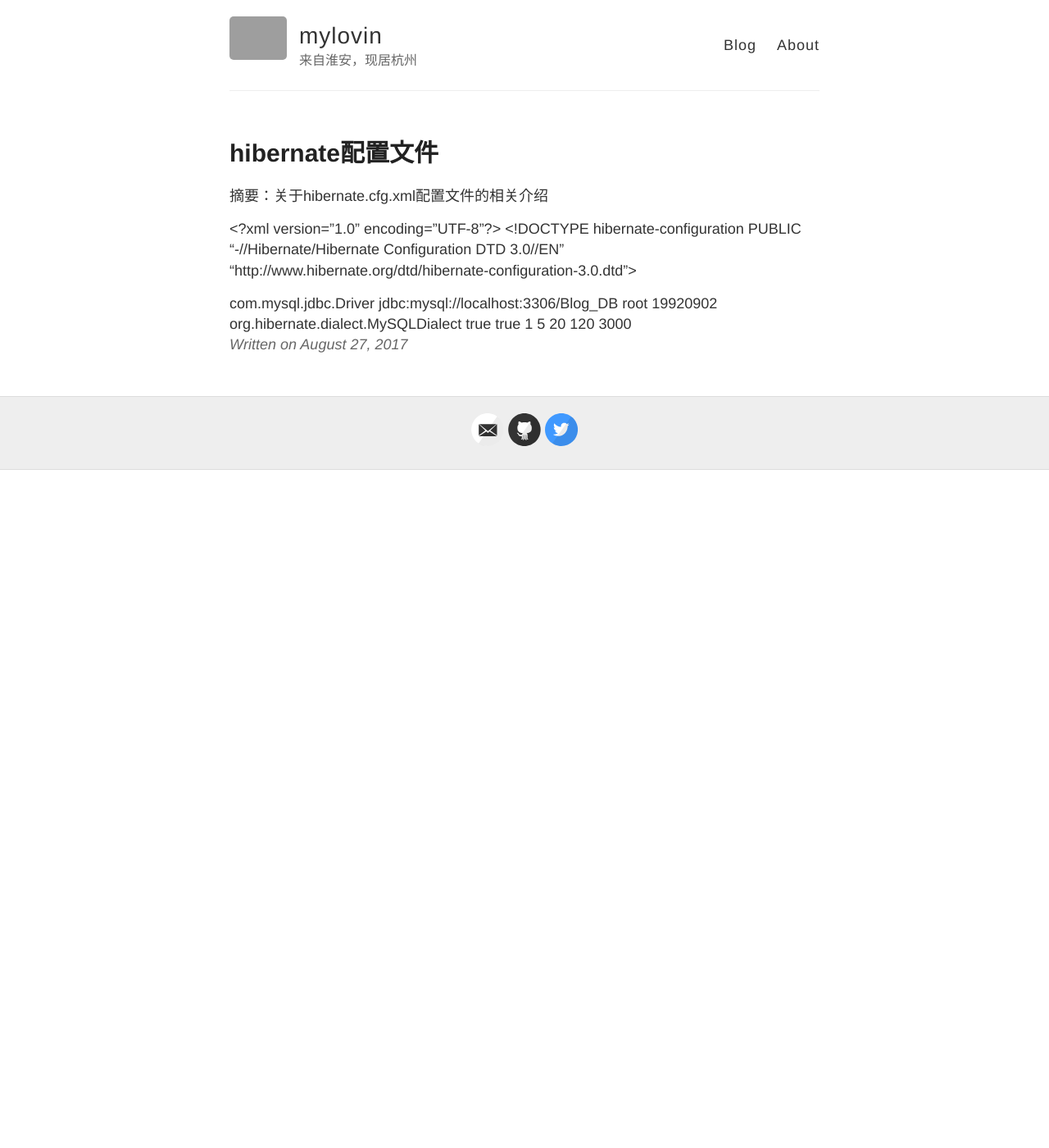
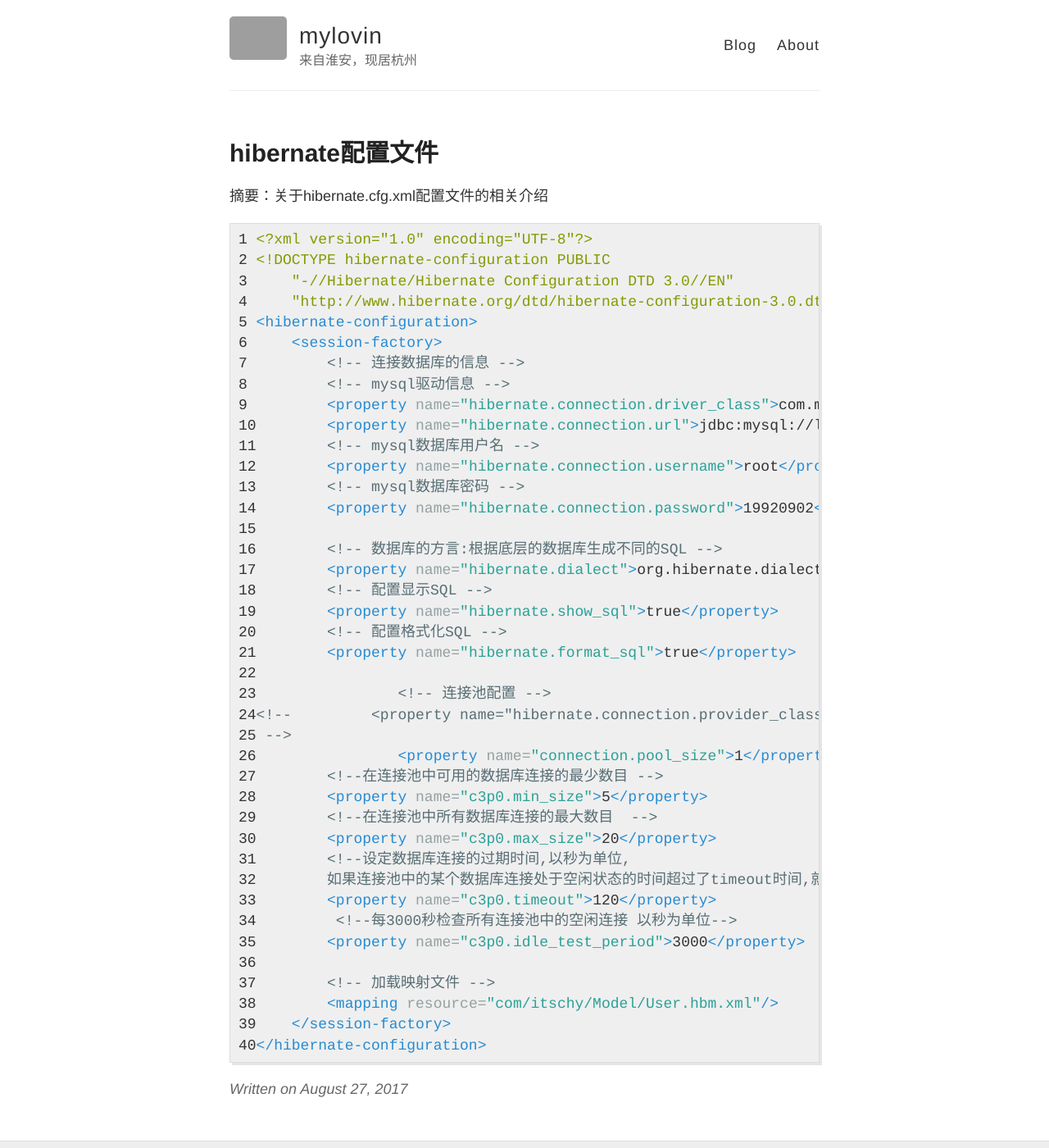
Before and after one commit to 861008761/861008761.github.io, a Jekyll site: the page built from _posts/2017-08-27-hibernate-cfg.md, in a window 1280 px wide and 1400 px high. Shown: the whole window at 82% size. Built offline with Jekyll 4.4.1, drawn with Linux system fonts in a browser that asks for light colours; grey boxes are pictures that could not be loaded.

Commit message:
add new files

```diff
--- a/_posts/2017-08-27-hibernate-cfg.md
+++ b/_posts/2017-08-27-hibernate-cfg.md
@@ -7,6 +7,7 @@
 ---
 摘要：关于hibernate.cfg.xml配置文件的相关介绍
 
+{% highlight xml linenos %}
 <?xml version="1.0" encoding="UTF-8"?>
 <!DOCTYPE hibernate-configuration PUBLIC
     "-//Hibernate/Hibernate Configuration DTD 3.0//EN"
@@ -47,3 +48,4 @@
         <mapping resource="com/itschy/Model/User.hbm.xml"/>
     </session-factory>
 </hibernate-configuration>
+{% endhighlight %}
```
Also changed, not shown: _posts/2014-3-3-Hello-World.md (+1 -0 lines).
